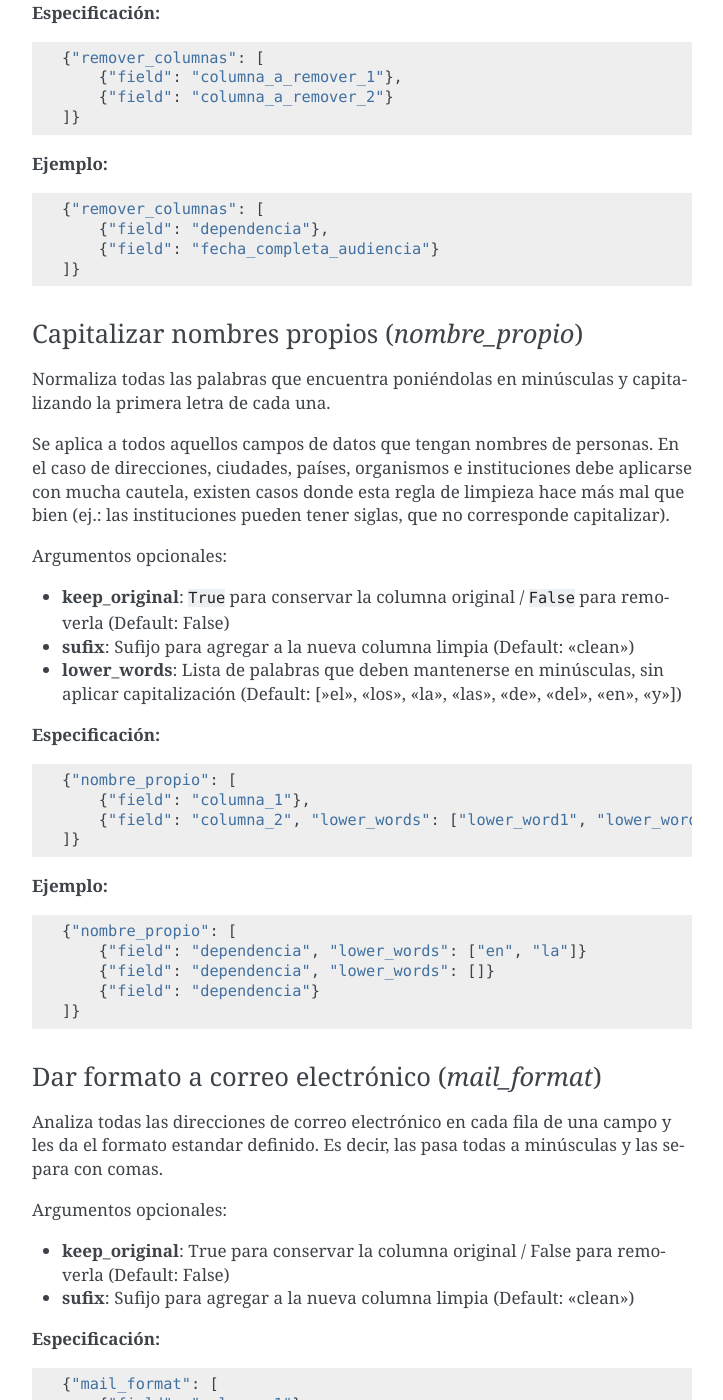
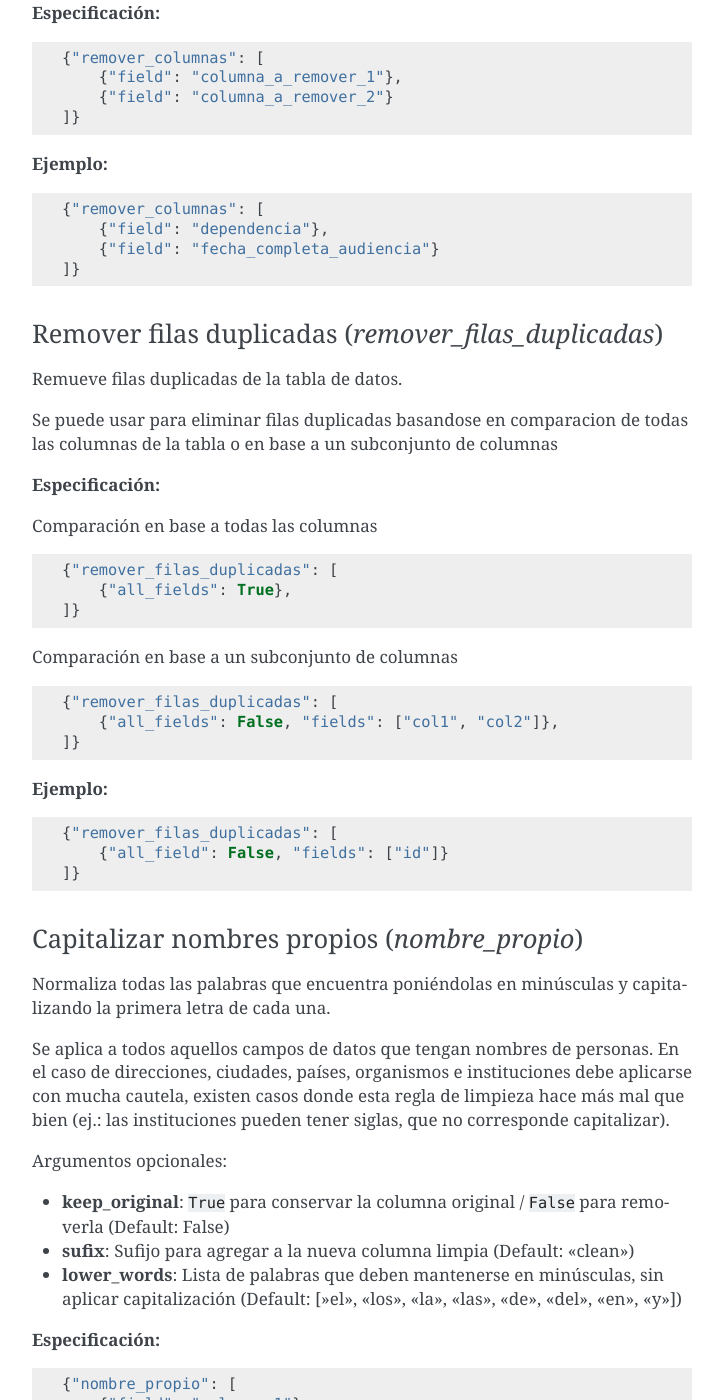
Before and after one commit to datosgobar/data-cleaner, a Sphinx documentation site: the page built from docs/README.md, in a window 1280 px wide and 1400 px high, scrolled down 5978 px. Shown: the whole window, without its empty margins (388-1111 px from the left). Built offline with Sphinx 7.4.7, drawn with Linux system fonts in a browser that asks for light colours; pages that are not in the unit, such as notebooks, are missing from menus; some of the changed text lies outside the part shown.

Commit message:
Se completa migración a python 3.7 y se discontinúa soporte a python 2. Se actualizan todas las dependencias.

````diff
--- a/data_cleaner/__init__.py
+++ b/data_cleaner/__init__.py
@@ -6,4 +6,4 @@ from .georef_api import GeorefWrapper
 
 __author__ = """Datos Argentina"""
 __email__ = 'datos@modernizacion.gob.ar'
-__version__ = '0.1.21'
+__version__ = '0.2.0'
--- a/docs/README.md
+++ b/docs/README.md
@@ -262,6 +262,36 @@ Entre otras cosas, se puede utilizar para remover los campos originales -no reco
 {"remover_columnas": [
     {"field": "dependencia"},
     {"field": "fecha_completa_audiencia"}
+]}
+```
+
+### Remover filas duplicadas (*remover_filas_duplicadas*)
+Remueve filas duplicadas de la tabla de datos.
+
+Se puede usar para eliminar filas duplicadas basandose en comparacion de todas las columnas de la tabla o en base a un
+subconjunto de columnas
+
+**Especificación:**
+
+Comparación en base a todas las columnas
+```python
+{"remover_filas_duplicadas": [
+    {"all_fields": True},
+]}
+```
+
+Comparación en base a un subconjunto de columnas
+```python
+{"remover_filas_duplicadas": [
+    {"all_fields": False, "fields": ["col1", "col2"]},
+]}
+```
+
+**Ejemplo:**
+
+```python
+{"remover_filas_duplicadas": [
+    {"all_field": False, "fields": ["id"]}
 ]}
 ```
 
--- a/requirements_dev.txt
+++ b/requirements_dev.txt
@@ -12,3 +12,5 @@ pyyaml
 recommonmark>=0.4.0
 travis-sphinx>=1.4.1
 vcrpy
+mock
+nose
--- a/setup.py
+++ b/setup.py
@@ -34,7 +34,7 @@ test_requirements = [
 
 setup(
     name='data_cleaner',
-    version='0.1.21',
+    version='0.2.0',
     description="Paquete para limpieza de datos, según estándares del equipo de Datos Argentina",
     long_description=readme + '\n\n' + history,
     author="Datos Argentina",
@@ -57,7 +57,7 @@ setup(
         'License :: OSI Approved :: ISC License (ISCL)',
         'Natural Language :: English',
         'Programming Language :: Python :: 3',
-        'Programming Language :: Python :: 3.6',
+        'Programming Language :: Python :: 3.7',
     ],
     test_suite='tests',
     tests_require=test_requirements
````
Also changed, not shown: other parts of docs/README.md (+1 -1 lines), HISTORY.md (+5 -0 lines), requirements.txt (+8 -15 lines), .github/CODE_OF_CONDUCT.md (deleted), .github/CONTRIBUTING.md (deleted), .travis.yml, 6 other files.
